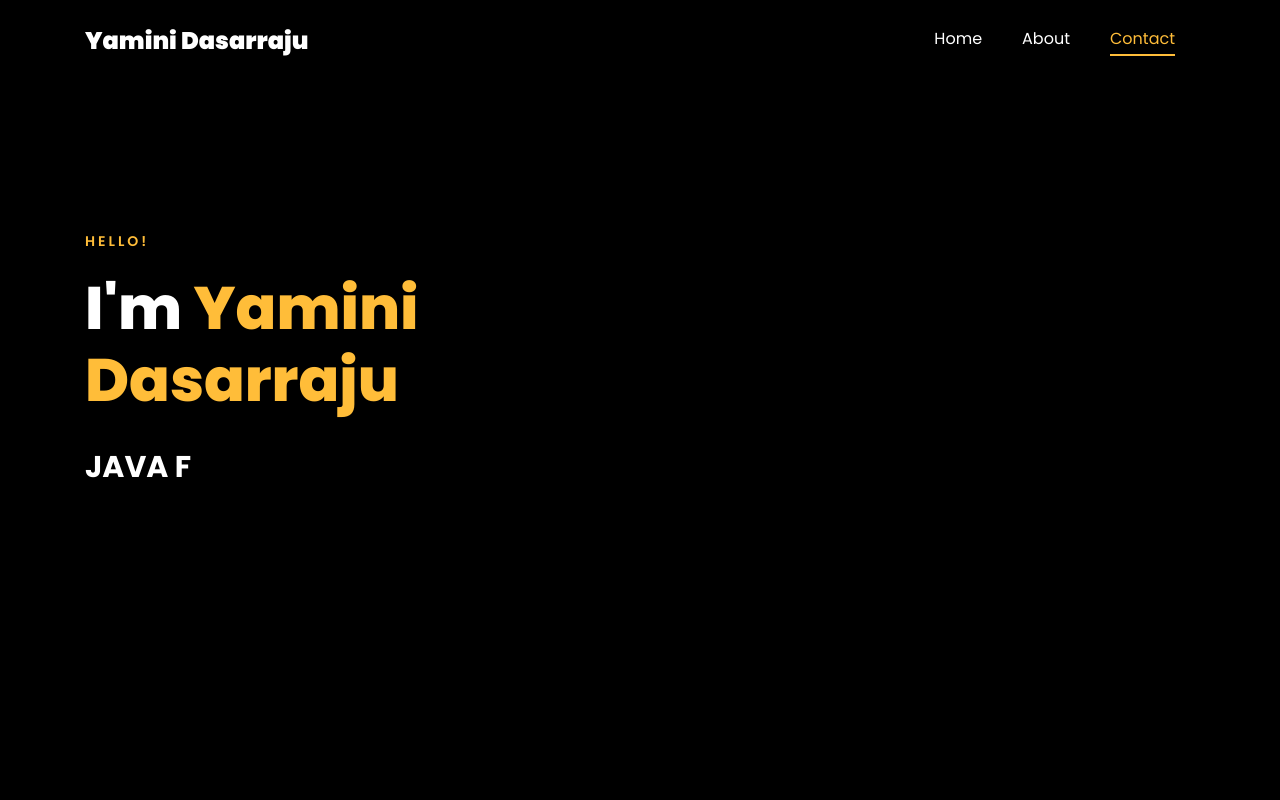
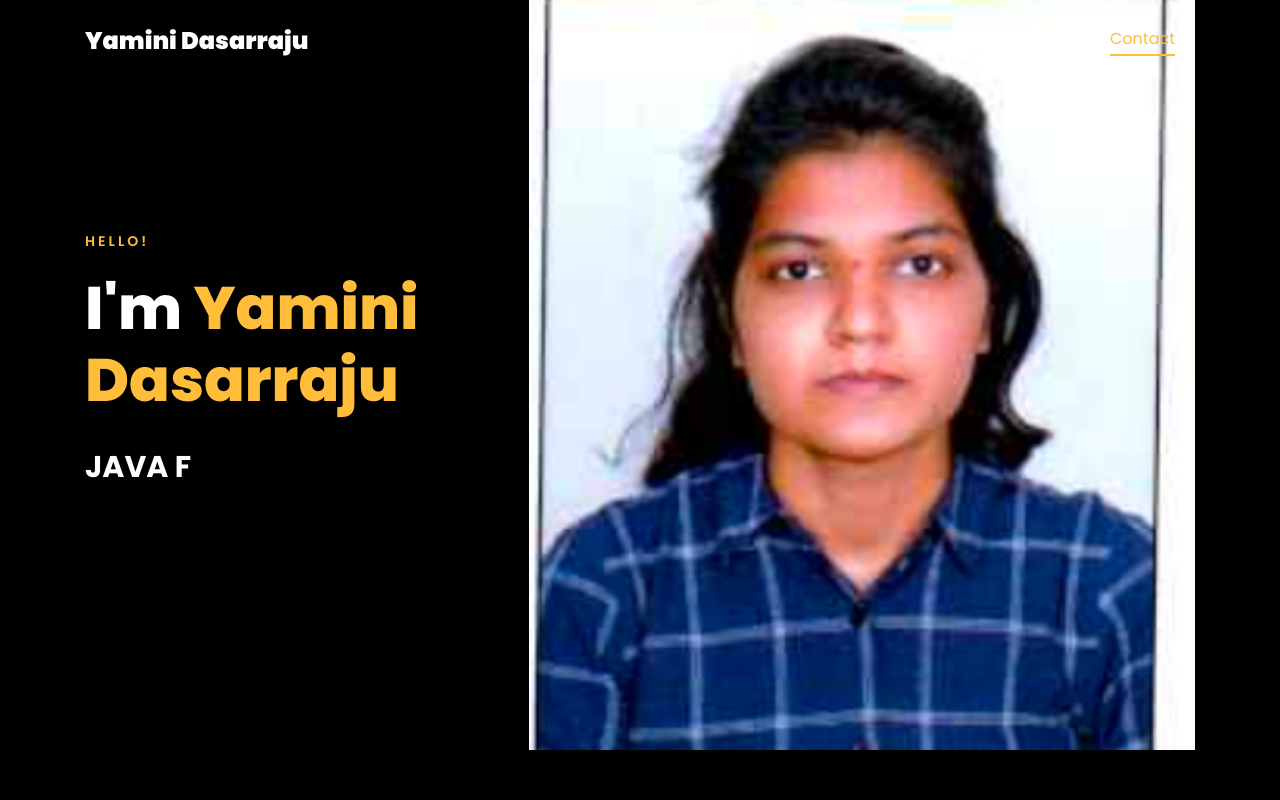
Before and after one commit to yaminidasarraju/yaminidasarraju.github.io, a plain HTML site: page index.html in a window 1280 px wide. Shown: the top 800 px of the page. Drawn offline with Linux system fonts and the light colour scheme; files whose address does not match are found by name.

Commit message:
Update index.html

```diff
--- a/index.html
+++ b/index.html
@@ -140,7 +140,7 @@
 	      	<div class="overlay"></div>
 	         <div class="container">
 	          <div class="row d-md-flex no-gutters slider-text align-items-end justify-content-end" data-scrollax-parent="true">
-	        	<div class="one-third js-fullheight order-md-last img" style="background-image:url(images/image1.jpg);">
+	        	<div class="one-third js-fullheight order-md-last img" style="background-image:url(images/image1.png);">
 	          	 <div class="overlay"></div>
 	          	</div>
 		          <div class="one-forth d-flex  align-items-center ftco-animate" data-scrollax=" properties: { translateY: '70%' }">
```
